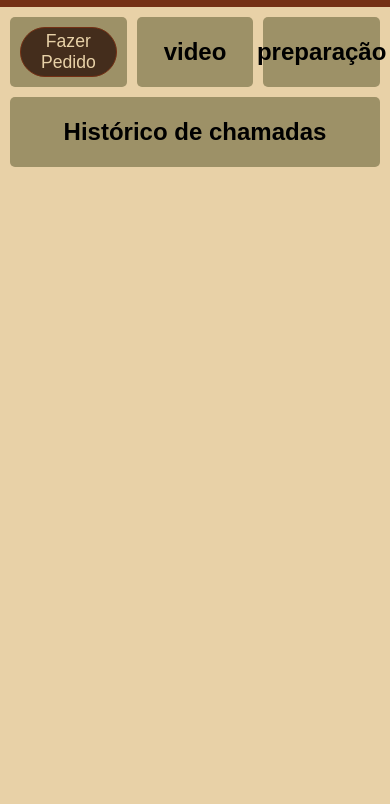
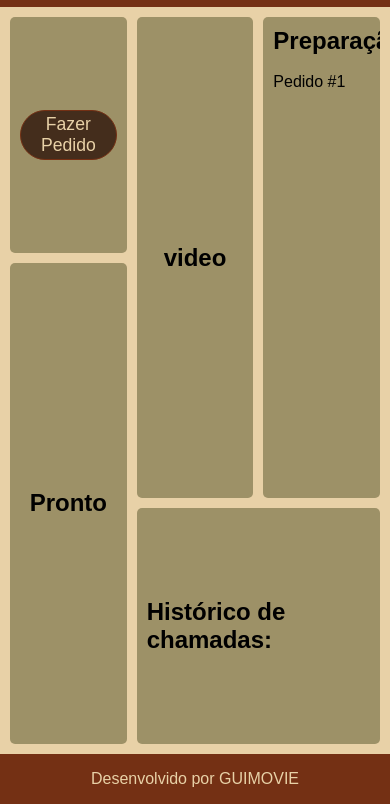
Before and after one commit to guimovie/painel_de_atendimento, a plain HTML site: page index.html in a window 390 px wide. Both pictures are taken after a click on the button "Fazer Pedido". Shown: the part 40-844 px from the top of the page. Drawn offline with Linux system fonts and the light colour scheme.

Commit message:
refatora o layout do painel de atendimento, adiciona novas seções e melhora a responsividade

```diff
--- a/index.html
+++ b/index.html
@@ -8,11 +8,10 @@
     <link rel="shortcut icon" href="style/favicon.ico" type="image/x-icon">
 </head>
 <body>
-    <main>
     <header>
         <h1>Bendito Café</h1>
     </header>
-        <div id="container">
+    <main>
         <div class="box" id="chamada" style="grid-area: box-1;">
             <button id="pedido_btn">Fazer Pedido</button>
         </div>
@@ -20,14 +19,19 @@
             <h2>video</h2>
         </div>
         <div class="box" id="preparacao" style="grid-area: box-3;">
-                <h2>preparação</h2>
+            <h2>Preparação:</h2>
         </div>
-            <div class="box" id="historico" style="grid-area: box-4;">
-                <h2>Histórico de chamadas</h2>
-                <div id="historico"></div>
+        <div class="box" id="pronto" style="grid-area: box-4;">
+            <h2>Pronto</h2>
         </div>
+        <div class="box" id="historico_div" style="grid-area: box-5;">
+            <h2>Histórico de chamadas:</h2>
+            <div id="historico_lista"></div>
         </div>
     </main>
-    <script src="script.js"></script>
+    <footer>
+        <p>Desenvolvido por <a href="https://github.com/guimovie">GUIMOVIE</a></p>
+    </footer>
+    <script src="script/script.js"></script>
 </body>
 </html>
--- a/script/script.js
+++ b/script/script.js
@@ -0,0 +1,16 @@
+const preparacao = document.getElementById('preparacao');
+const pedidoBtn = document.getElementById('pedido_btn');
+
+let cont = 0;
+
+function fazerPedido() {
+    cont += 1;
+
+    const pedido = document.createElement('p');
+    pedido.textContent = `Pedido #${cont}`;
+    pedido.classList.add('pedido-item');
+
+    preparacao.appendChild(pedido);
+}
+
+pedidoBtn.addEventListener('click', fazerPedido);
--- a/style/style.css
+++ b/style/style.css
@@ -21,6 +21,9 @@
 
 body {
     background-color: var(--cor1);
+    display: flex;
+    flex-direction: column;
+    min-height: 100vh;
 }
 
 header {
@@ -28,19 +31,29 @@ header {
     padding: 10px;
 }
 
-#container {
+h1 {
+    color: var(--cor1);
+    text-align: center;
+    font-weight: lighter;
+    font-size: 23px;
+}
+
+main {
+    flex: 1;
     display: grid;
+    min-height: 0;
     margin: 10px;
-    grid-template: repeat(4, 1fr) / repeat(6, 1fr);
+    grid-template: repeat(6, 1fr) / repeat(6, 1fr);
     grid-template-areas:
     "box-1 box-1 box-2 box-2 box-3 box-3"
     "box-1 box-1 box-2 box-2 box-3 box-3"
-    "box-4 box-4 box-4 box-4 box-4 box-4"
-    "box-4 box-4 box-4 box-4 box-4 box-4"
+    "box-4 box-4 box-2 box-2 box-3 box-3"
+    "box-4 box-4 box-2 box-2 box-3 box-3"
+    "box-4 box-4 box-5 box-5 box-5 box-5"
+    "box-4 box-4 box-5 box-5 box-5 box-5"
     ;
     gap: 10px 10px;
 }
-
 
 div.box {
     display: flex;
@@ -50,13 +63,6 @@ div.box {
     box-shadow: 50px;
     justify-content: center;
     align-items: center;
-}
-
-h1 {
-    color: var(--cor1);
-    text-align: center;
-    font-weight: lighter;
-    font-size: 23px;
 }
 
 button {
@@ -76,3 +82,45 @@ button:hover {
     border-color: var(--cor5);
     cursor: pointer;
 }
+
+button:active {
+    background-color: var(--cor4);
+    color: var(--white);
+    border-color: var(--cor5);
+
+}
+
+#preparacao {
+    display: flex;
+    flex-direction: column;
+    justify-content: flex-start;
+    align-items: flex-start;
+    gap: 8px;
+    overflow: auto;
+}
+
+#preparacao h2 {
+    margin-bottom: 8px;
+}
+
+.pedido-item {
+    margin: 0;
+    width: 100%;
+    line-height: 1.4;
+}
+
+
+
+footer {
+    display: flex;
+    justify-content: center;
+    align-items: center;
+    height: 50px;
+    background-color: var(--cor4);
+    color: var(--cor1);
+}
+
+footer > p > a {
+    color: var(--cor1);
+    text-decoration: none;
+}
```
Lines whose indentation alone changed are shown as unchanged.
